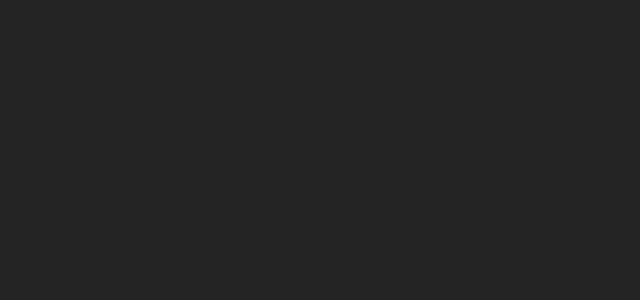
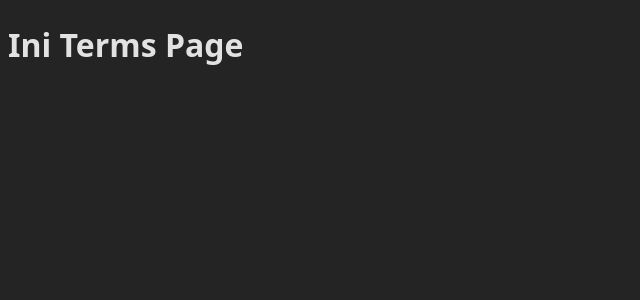
Before and after one commit to Nurzamann/belajar-react, a React (Vite) app in the folder react-basics-voidfnc/: page /terms in a window 1280 px wide. Before the commit this address had no page. Shown: the top 300 px of the page, without its empty margins (0-640 px from the left). Built offline with nearby package versions, Linux system fonts and the light colour scheme.

Commit message:
menambahkan termspage

```diff
--- a/react-basics-voidfnc/src/App.tsx
+++ b/react-basics-voidfnc/src/App.tsx
@@ -3,6 +3,7 @@
 import ProfileCard from "./components/ProfileCard";
 import Counter from "./components/Counter";
 import { Routes, Route } from "react-router";
+import TermsPage from "./pages/TermsPage";
 
 type Teacher = {
   name: string;
@@ -43,7 +44,7 @@
   return (
     <>
       <Routes>
-        <Route />
+        <Route path="/terms" element={<TermsPage />} />
       </Routes>
     </>
   );
--- /dev/null
+++ b/react-basics-voidfnc/src/pages/TermsPage.tsx
@@ -0,0 +1,9 @@
+const TermsPage = () => {
+    return (
+        <div>
+            <h1>Ini Terms Page</h1>
+        </div>
+    )
+}
+
+export default TermsPage;
```
